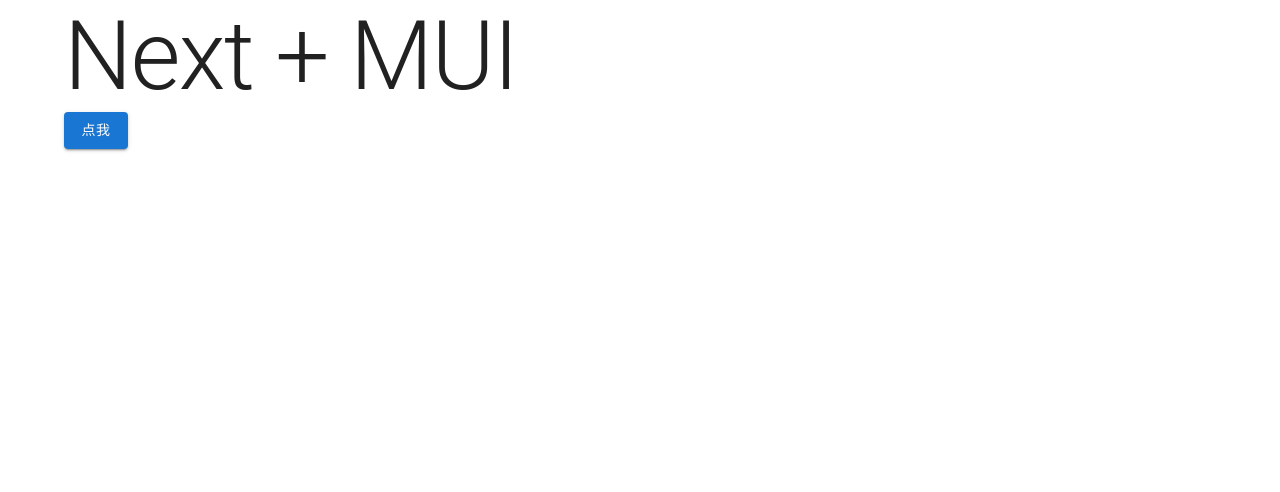
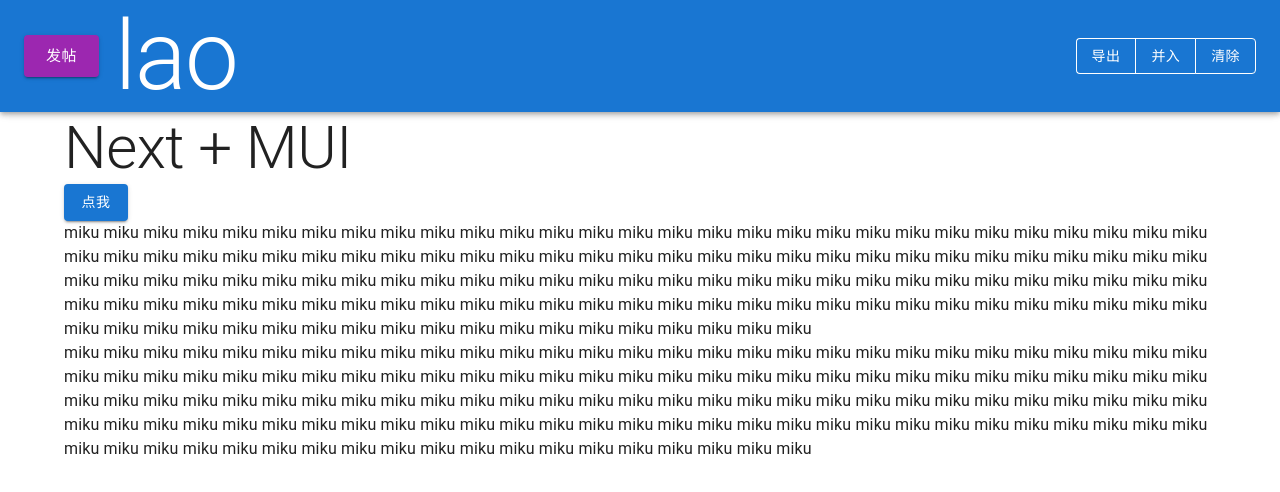
Before and after one commit to iamnottsh/test-next, a Next.js app: page / in a window 1280 px wide. Shown: the top 492 px of the page. Built offline with nearby package versions, Linux system fonts and the light colour scheme.

Commit message:
创建api

```diff
--- a/package.json
+++ b/package.json
@@ -18,6 +18,8 @@
     "@types/react-dom": "18.0.10",
     "eslint": "8.32.0",
     "eslint-config-next": "13.1.5",
+    "mongodb": "^4.13.0",
+    "nanoid": "^4.0.0",
     "next": "13.1.5",
     "react": "18.2.0",
     "react-dom": "18.2.0",
--- /dev/null
+++ b/pages/_call.ts
@@ -0,0 +1,19 @@
+import {nanoid} from "nanoid";
+
+export default async function _call(method: string, data: any) {
+    let error
+    for (let i = 0; i < 5; ++i) {
+        try {
+            return await (await fetch(method, {
+                method: 'POST',
+                headers: {
+                    'Content-Type': 'application/json'
+                },
+                body: JSON.stringify(data)
+            })).json()
+        } catch (e) {
+            error = e
+        }
+    }
+    throw error
+}
--- /dev/null
+++ b/pages/_laokey.ts
@@ -0,0 +1,45 @@
+let it: Map<string, string>
+
+function read(): void {
+    if (!it)
+        try {
+            it = new Map(JSON.parse(localStorage.getItem('laokey') ?? '[]'))
+        } catch (e) {
+            clearKeys()
+        }
+}
+
+function write(): void {
+    localStorage.setItem('laokey', JSON.stringify(Array.from(it)))
+}
+
+export function setKey(publicKey: string, privateKey: string): void {
+    read()
+    it.set(publicKey, privateKey)
+    write()
+}
+
+export function getKey(publicKey: string): string | undefined {
+    read()
+    return it.get(publicKey)
+}
+
+export function importKeys(keys: string): void {
+    read()
+    try {
+        it = new Map(JSON.parse(keys).concat(Array.from(it)))
+        write()
+    } catch (e) {
+
+    }
+}
+
+export function exportKeys(): string {
+    read()
+    return JSON.stringify(Array.from(it))
+}
+
+export function clearKeys(): void {
+    it = new Map()
+    localStorage.removeItem('laokey')
+}
--- /dev/null
+++ b/pages/api/_db.ts
@@ -0,0 +1,3 @@
+import {MongoClient} from "mongodb";
+
+export default MongoClient.connect('mongodb+srv://1sk5q96mu:xHGWi2xgSrkyThYY@cluster0.mgomr.mongodb.net')
--- /dev/null
+++ b/pages/api/create_topic.ts
@@ -0,0 +1,25 @@
+import {NextApiRequest, NextApiResponse} from "next";
+import _db from "@/pages/api/_db";
+
+export default async function handler(
+    req: NextApiRequest,
+    res: NextApiResponse<{}>
+) {
+    const {id, key, value} = JSON.parse(req.body)
+    if (typeof id !== 'string'
+        || id.length > 8192
+        || typeof key !== 'string'
+        || key.length > 8192
+        || typeof value !== 'string'
+        || value.length > 8192
+    ) return
+    await (await _db)
+        .db('content')
+        .collection<{ id: string, key: string, value: string }>('topics')
+        .updateOne(
+            {id},
+            {$setOnInsert: {id, key, value}},
+            {upsert: true}
+        )
+    res.status(200).json({})
+}
--- a/pages/index.tsx
+++ b/pages/index.tsx
@@ -1,18 +1,100 @@
 import Head from 'next/head'
-import {Badge, Button, Container, Typography} from "@mui/material";
+import {
+    AppBar,
+    Badge,
+    Button,
+    ButtonGroup,
+    Card,
+    CardActions,
+    CardContent,
+    Container,
+    Drawer,
+    TextField,
+    Toolbar,
+    Typography
+} from "@mui/material";
 import {useState} from "react";
+import _call from "@/pages/_call";
+import {clearKeys, exportKeys, importKeys, setKey} from "@/pages/_laokey";
+import {nanoid} from "nanoid/async";
+
+function Bar() {
+    const [open, setOpen] = useState(false)
+    const [value, setValue] = useState('')
+    return <Toolbar>
+        <Button variant="contained" color="secondary" size="large" sx={{mr: 2}} onClick={() => setOpen(true)}>
+            发帖
+        </Button>
+        <Drawer anchor="bottom" open={open} onClose={() => setOpen(false)}>
+            <Card>
+                <CardContent>
+                    <TextField multiline fullWidth onChange={event => setValue(event.target.value)}/>
+                </CardContent>
+                <CardActions>
+                    <Button variant="contained" color="secondary" size="large" onClick={async () => {
+                        const {publicKey, privateKey} = await crypto.subtle.generateKey(
+                            {
+                                name: 'RSA-OAEP',
+                                modulusLength: 4096,
+                                publicExponent: new Uint8Array([1, 0, 1]),
+                                hash: 'SHA-256'
+                            },
+                            true,
+                            ['encrypt', 'decrypt']
+                        )
+                        const key = JSON.stringify(await crypto.subtle.exportKey('jwk', publicKey))
+                        await _call('create_topic', {id: await nanoid(), key, value})
+                        setKey(key, JSON.stringify(await crypto.subtle.exportKey('jwk', privateKey)))
+                    }}>
+                        送出
+                    </Button>
+                    <Button onClick={() => setOpen(false)}>
+                        算了
+                    </Button>
+                </CardActions>
+            </Card>
+        </Drawer>
+        <Typography variant="h1" sx={{flexGrow: 1}}>
+            lao
+        </Typography>
+        <ButtonGroup variant="outlined" color="inherit" sx={{ml: 2}}>
+            <Button onClick={async () => {
+                await navigator.clipboard.writeText(exportKeys())
+                alert('已复制凭据')
+            }}>
+                导出
+            </Button>
+            <Button onClick={() => {
+                const result = prompt('请输入凭据')
+                if (result !== null) importKeys(result)
+            }}>
+                并入
+            </Button>
+            <Button onClick={() => {
+                clearKeys()
+                alert('已清空凭据')
+            }}>
+                清除
+            </Button>
+        </ButtonGroup>
+    </Toolbar>
+}
 
 export default function Home() {
     const [counter, setCounter] = useState(0)
     return <>
         <Head>
-            <title>Next MUI App</title>
-            <meta name="description" content="Generated by create next app"/>
+            <title>lao</title>
+            <meta name="description" content="lao，一个不记名的留言板"/>
             <meta name="viewport" content="width=device-width, initial-scale=1"/>
             <link rel="icon" href="/favicon.ico"/>
         </Head>
+        <AppBar>
+            <Bar/>
+        </AppBar>
+        <Bar/>
         <Container component="main">
-            <Typography variant="h1">
+            <Typography variant="h2">
                 Next + MUI
             </Typography>
             <Badge badgeContent={counter} color="secondary">
@@ -25,6 +107,28 @@ export default function Home() {
                     点我
                 </Button>
             </Badge>
+            <Typography>
+                miku miku miku miku miku miku miku miku miku miku miku miku miku miku miku
+                miku miku miku miku miku miku miku miku miku miku miku miku miku miku miku
+                miku miku miku miku miku miku miku miku miku miku miku miku miku miku miku
+                miku miku miku miku miku miku miku miku miku miku miku miku miku miku miku
+                miku miku miku miku miku miku miku miku miku miku miku miku miku miku miku
+                miku miku miku miku miku miku miku miku miku miku miku miku miku miku miku
+                miku miku miku miku miku miku miku miku miku miku miku miku miku miku miku
+                miku miku miku miku miku miku miku miku miku miku miku miku miku miku miku
+                miku miku miku miku miku miku miku miku miku miku miku miku miku miku miku
+            </Typography>
+            <Typography>
+                miku miku miku miku miku miku miku miku miku miku miku miku miku miku miku
+                miku miku miku miku miku miku miku miku miku miku miku miku miku miku miku
+                miku miku miku miku miku miku miku miku miku miku miku miku miku miku miku
+                miku miku miku miku miku miku miku miku miku miku miku miku miku miku miku
+                miku miku miku miku miku miku miku miku miku miku miku miku miku miku miku
+                miku miku miku miku miku miku miku miku miku miku miku miku miku miku miku
+                miku miku miku miku miku miku miku miku miku miku miku miku miku miku miku
+                miku miku miku miku miku miku miku miku miku miku miku miku miku miku miku
+                miku miku miku miku miku miku miku miku miku miku miku miku miku miku miku
+            </Typography>
         </Container>
     </>
 }
```
Also changed, not shown: 1 other file (tests, documents, lock files or other folders).
